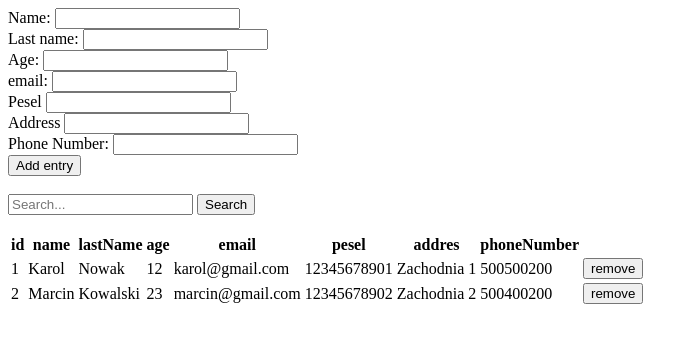
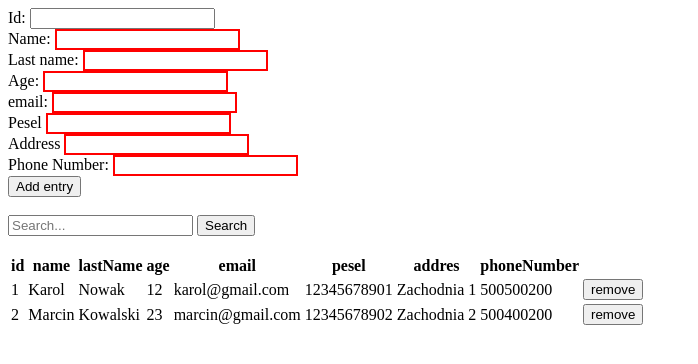
Before and after one commit to Luvkitri/IPM, a plain HTML site: page lab6/index.html in a window 1280 px wide. Shown: the whole page, without its empty margins (0-698 px from the left). Drawn offline with Linux system fonts and the light colour scheme.

Commit message:
Added requeired to all inputs

```diff
--- a/lab6/index.html
+++ b/lab6/index.html
@@ -15,26 +15,55 @@
   </head>
   <body>
     <form id="addForm" onsubmit="return add(event)">
+      <label for="id">Id:</label>
+      <input id="idInput" name="id" type="number" />
+      <br />
       <label for="name">Name:</label>
-      <input name="name" type="text" />
+      <input id="nameInput" class="data" name="name" type="text" required />
       <br />
       <label for="lastName">Last name:</label>
-      <input name="lastName" type="text" />
+      <input
+        id="lastNameInput"
+        class="data"
+        name="lastName"
+        type="text"
+        required
+      />
       <br />
       <label for="age">Age:</label>
-      <input name="age" type="number" />
+      <input id="ageInput" class="data" name="age" type="number" required />
       <br />
       <label for="email">email:</label>
-      <input name="email" type="email" />
+      <input id="emailInput" class="data" name="email" type="email" required />
       <br />
       <label for="pesel">Pesel</label>
-      <input name="pesel" type="text" />
+      <input
+        id="peselInput"
+        class="data"
+        name="pesel"
+        type="text"
+        pattern="^[0-9]{11}$"
+        required
+      />
       <br />
       <label for="address">Address</label>
-      <input name="address" type="text" />
+      <input
+        id="addressInput"
+        class="data"
+        name="address"
+        type="text"
+        required
+      />
       <br />
       <label for="phoneNumber">Phone Number:</label>
-      <input name="phoneNumber" type="text" />
+      <input
+        id="phoneNumberInput"
+        class="data"
+        name="phoneNumber"
+        type="text"
+        pattern="[0-9]{9}"
+        required
+      />
       <br />
       <input id="submitBtn" type="submit" value="Add entry" />
     </form>
```
